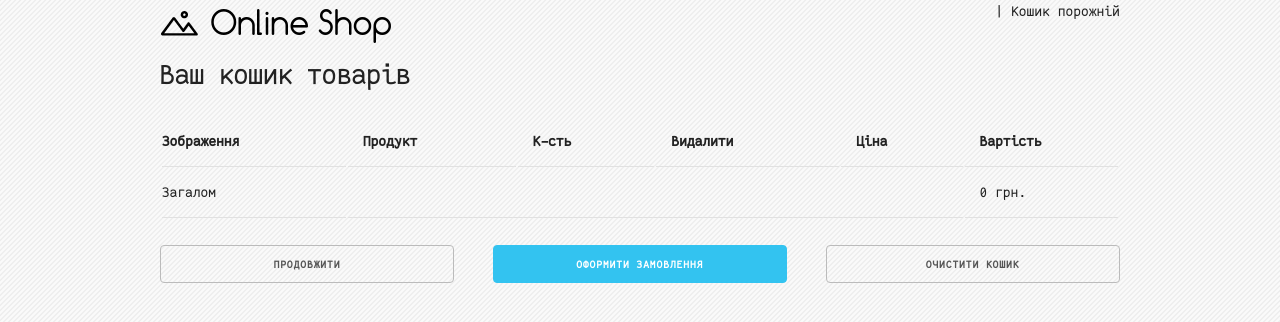
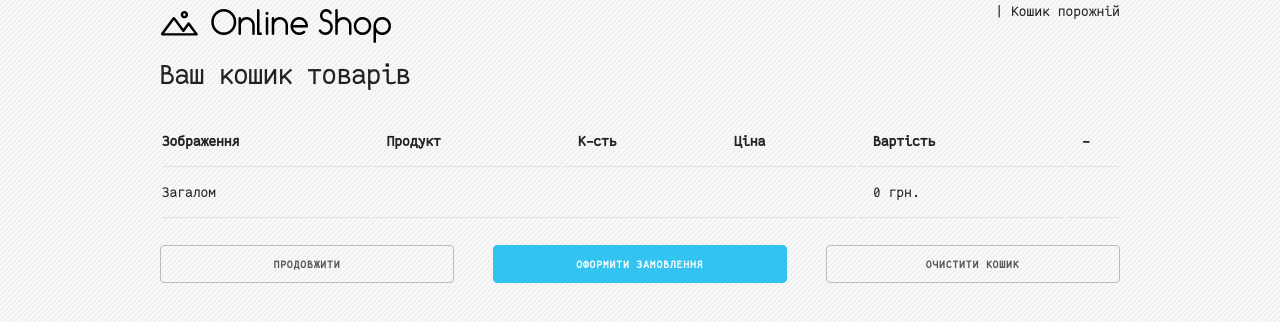
Before and after one commit to samitnuk/online_shop, a Django app: template templates/cart/detail.html in a window 1280 px wide. Shown: the top 322 px of the page. Run offline with Django 3.2, Linux system fonts and the light colour scheme; the template is opened without the code that fills it, so the values that code supplies are empty; parts of the project's set-up code (start-up, migrations or seed data) failed here and were passed over; some libraries are stand-ins or nearby versions.

Commit message:
Update template

```diff
--- a/templates/cart/detail.html
+++ b/templates/cart/detail.html
@@ -1,7 +1,7 @@
 {% extends 'base.html' %}
 
 {% block title %}
-  Ваш кошик порожній
+  Ваш кошик товарів
 {% endblock %}
 
 {% block content %}
@@ -13,9 +13,9 @@
           <th>Зображення</th>
           <th>Продукт</th>
           <th>К-сть</th>
-          <th>Видалити</th>
           <th>Ціна</th>
           <th>Вартість</th>
+          <th>-</th>
         </tr>
       </thead>
       <tbody>
@@ -36,16 +36,21 @@
                   <input type="submit" value="Оновити">
                 </form>
               </td>
-              <td><a href="{% url 'cart:cart_remove' product.id %}">Видалити</a></td>
               <td>{{ item.price }} грн.</td>
               <td>{{ item.total_price }} грн.</td>
+              <td>
+                <a href="{% url 'cart:cart_remove' product.id %}">
+                  <i class="fa fa-trash" aria-hidden="true"></i>
+                </a>
+              </td>
             </tr>
           {% endwith %}
         {% endfor %}
           <tr class="total">
             <td>Загалом</td>
-            <td colspan="4"></td>
+            <td colspan="3"></td>
             <td>{{ cart.get_total_price }} грн.</td>
+            <td></td>
           </tr>
       </tbody>
     </table>
```
